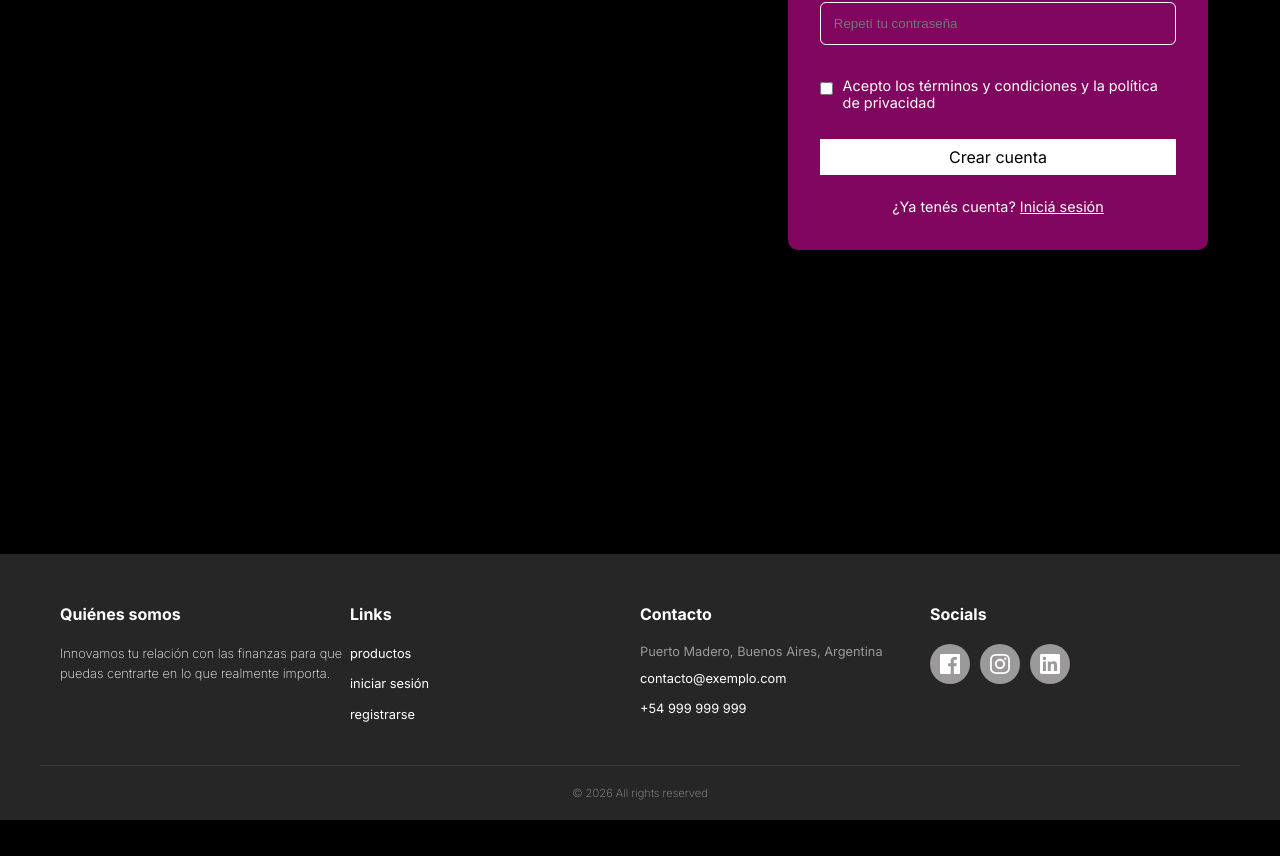
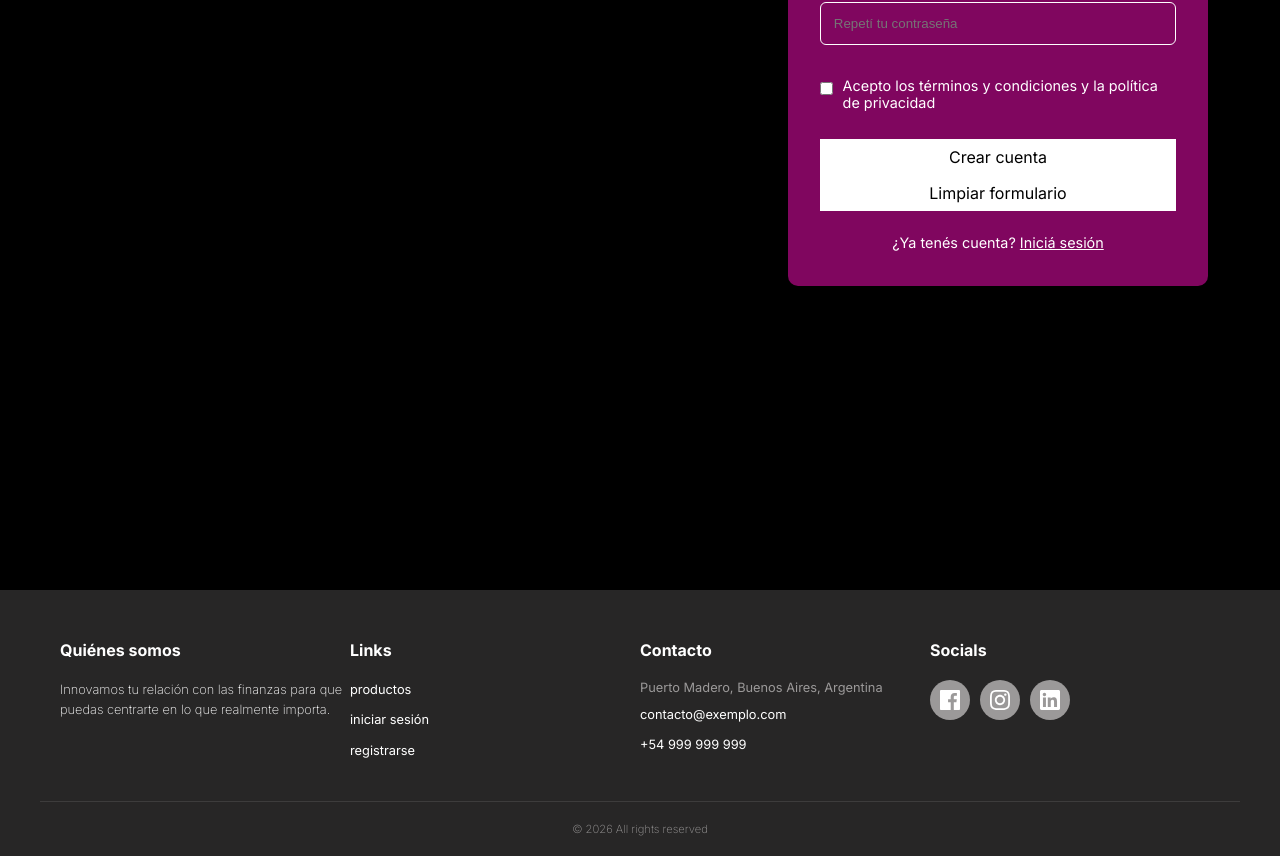
Before and after one commit to DanielGranato/utn-frontend-react-migration, a React (Vite) app: page /registro in a window 1280 px wide. Shown: the part 1060-1916 px from the top of the page. Before the commit the page ends 1880 px from the top, so only its background shows below. Built offline with nearby package versions, Linux system fonts and the light colour scheme.

Commit message:
add handleReset

```diff
--- a/src/components/Contact.jsx
+++ b/src/components/Contact.jsx
@@ -22,22 +22,35 @@ export default function Contact({ initialDni = '' }) {
 
   function handleChange(event) {
     const { name, type, checked, value } = event.target
+    const nextValue = type === 'checkbox' ? checked : value
+
+    console.log(`[Contact] campo alterado: ${name} ->`, nextValue)
+
     setForm((prev) => ({
       ...prev,
-      [name]: type === 'checkbox' ? checked : value,
+      [name]: nextValue,
     }))
   }
 
   function handleSubmit(event) {
     event.preventDefault()
+    console.log('[Contact] submit disparado com:', form)
 
     if (form.password !== form.passwordConfirm) {
       setError('Las contraseñas no coinciden.')
+      console.log('[Contact] erro de validación: contraseñas no coinciden')
       return
     }
 
     setError('')
     setSubmitted(true)
+    console.log('[Contact] cuenta creada (simulado, sin backend)')
+  }
+
+  function handleReset() {
+    console.log('[Contact] formulario reseteado')
+    setForm(initialForm)
+    setError('')
   }
 
   if (submitted) {
@@ -175,7 +188,12 @@ export default function Contact({ initialDni = '' }) {
 
         {error ? <p className="form-error">{error}</p> : null}
 
-        <button type="submit">Crear cuenta</button>
+        <div className="form-actions">
+          <button type="submit">Crear cuenta</button>
+          <button type="button" className="form-reset" onClick={handleReset}>
+            Limpiar formulario
+          </button>
+        </div>
       </form>
 
       <p className="auth-links">
```
